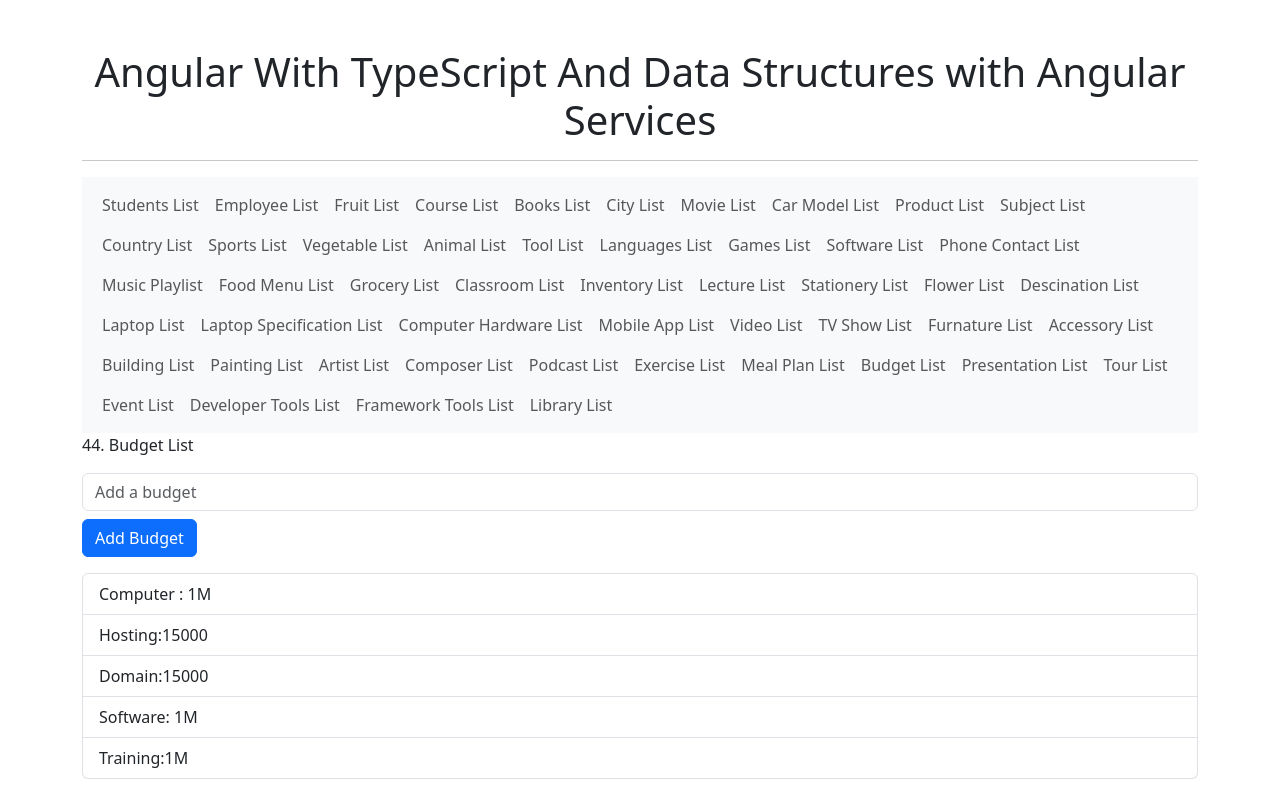
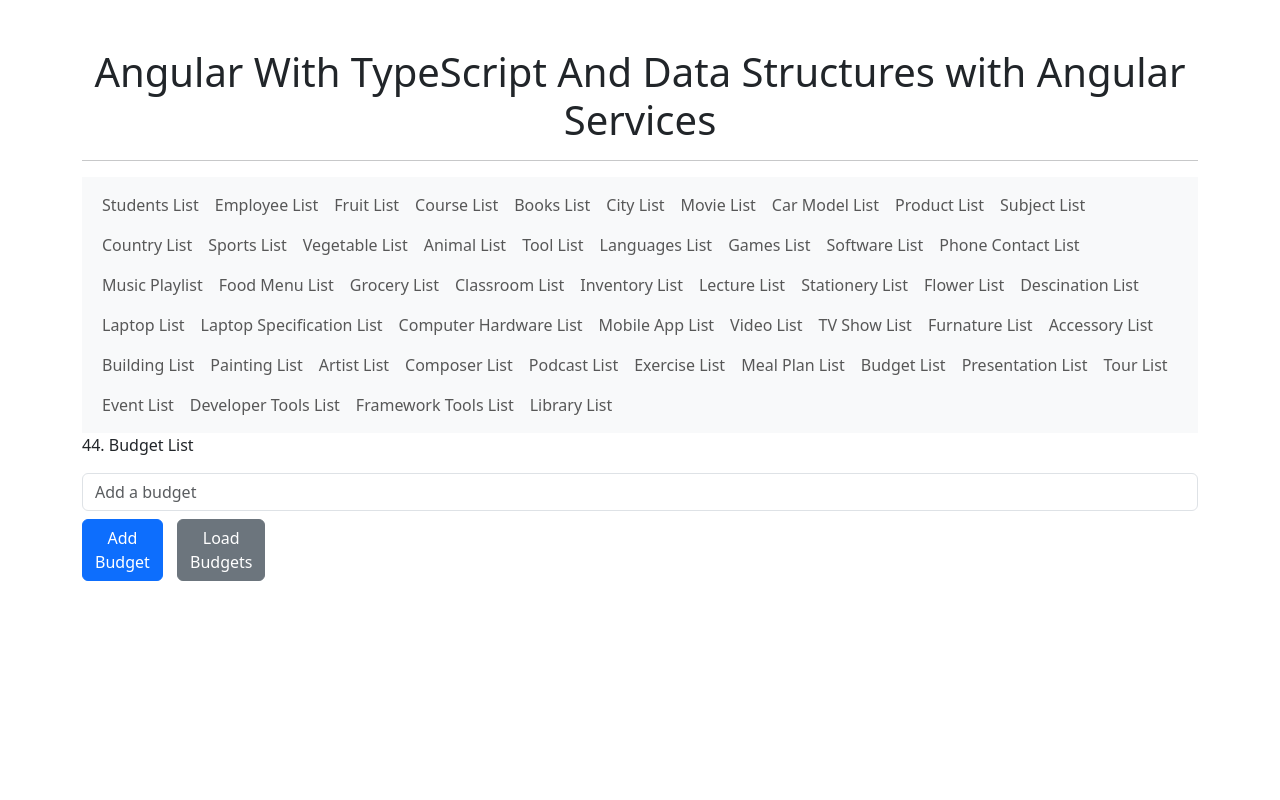
Before and after one commit to muningg/Angular_With_TypeScript_And_Data_Structures, an Angular app: page /budget-list in a window 1280 px wide. Built offline with nearby package versions, Linux system fonts and the light colour scheme.

Commit message:
feat(budget-list-service): add service to load budget list

```diff
--- a/src/app/components/budget-list/budget-list.component.html
+++ b/src/app/components/budget-list/budget-list.component.html
@@ -1,8 +1,14 @@
 <p>44. Budget List</p>
 <input type="text" class="form-control" [(ngModel)]="newBudget" placeholder="Add a budget" />
 
-<button class="btn btn-primary mt-2" (click)="addBudget()">Add Budget</button>
-
+<div class="row">
+  <div class="col-sm-1">
+    <button class="btn btn-primary mt-2" (click)="addBudget()">Add Budget</button>
+  </div>
+  <div class="col-sm-1">
+    <button class="btn btn-secondary mt-2" (click)="provideBudgetsList()">Load Budgets</button>
+  </div>
+</div>
 <ul class="mt-3 list-group">
   <li class="list-group-item" *ngFor="let budget of budgets">
     {{budget}}
--- a/src/app/components/budget-list/budget-list.component.ts
+++ b/src/app/components/budget-list/budget-list.component.ts
@@ -1,4 +1,5 @@
 import { Component } from '@angular/core';
+import { BudgetListService } from './budget-list.service';
 
 @Component({
   selector: 'app-budget-list',
@@ -6,14 +7,17 @@ import { Component } from '@angular/core';
   styleUrl: './budget-list.component.css'
 })
 export class BudgetListComponent {
-  budgets: string[] = ['Computer : 1M', 'Hosting:15000', 'Domain:15000', 'Software: 1M', 'Training:1M'];
+  budgets: string[] = [];
   newBudget: string = '';
+  constructor(private budgetListService: BudgetListService) { }
 
   addBudget() {
     if (this.newBudget.trim()) {
-      this.budgets.push(this.newBudget);
+      this.budgetListService.addBudget(this.newBudget);
       this.newBudget = '';
     }
   }
-
+  provideBudgetsList() {
+    this.budgets = this.budgetListService.loadBudgets();
+  }
 }
--- /dev/null
+++ b/src/app/components/budget-list/budget-list.service.ts
@@ -0,0 +1,18 @@
+import { Injectable } from '@angular/core';
+
+@Injectable({
+  providedIn: 'root'
+})
+export class BudgetListService {
+  private budgets: string[] = [
+    'Computer : 1M', 'Hosting:15000', 'Domain:15000', 'Software: 1M', 'Training:1M'
+  ];
+
+  loadBudgets() {
+    return this.budgets;
+  }
+
+  addBudget(budget: string) {
+    this.budgets.push(budget);
+  }
+}
```
Also changed, not shown: 1 other file (tests, documents, lock files or other folders).
